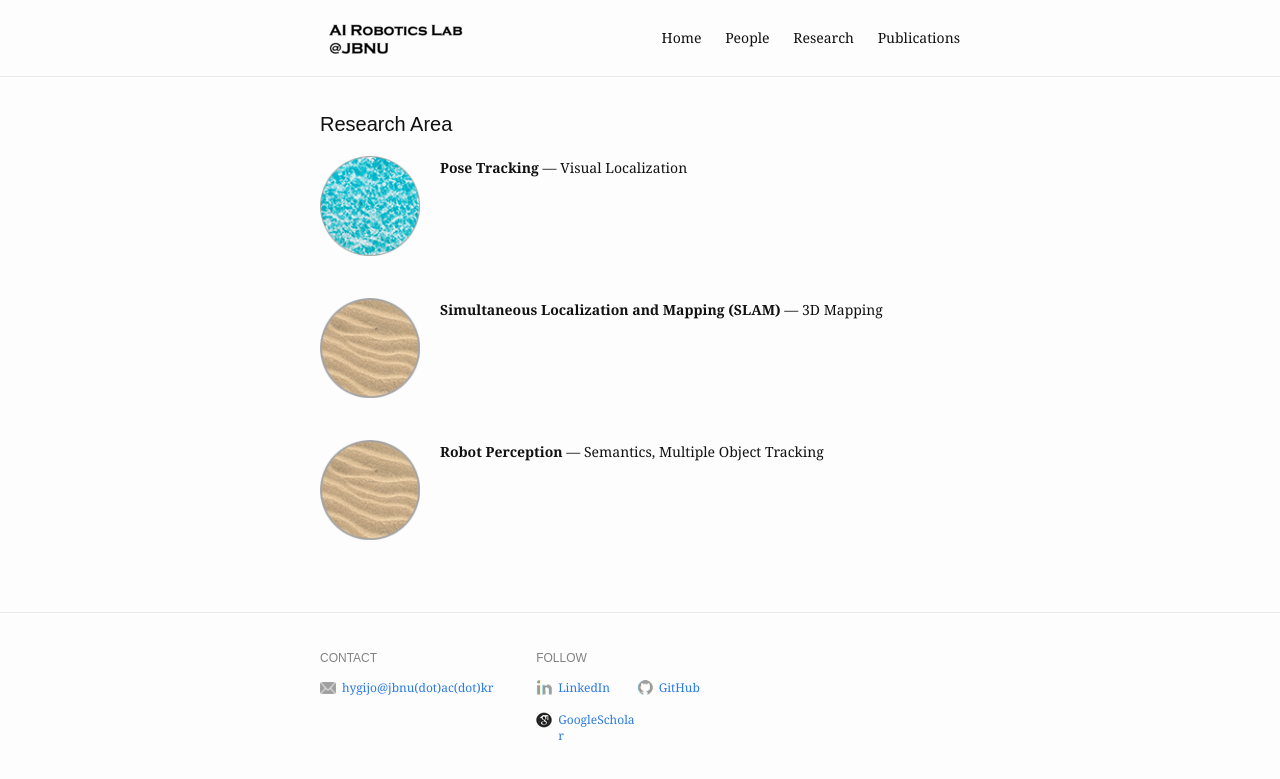
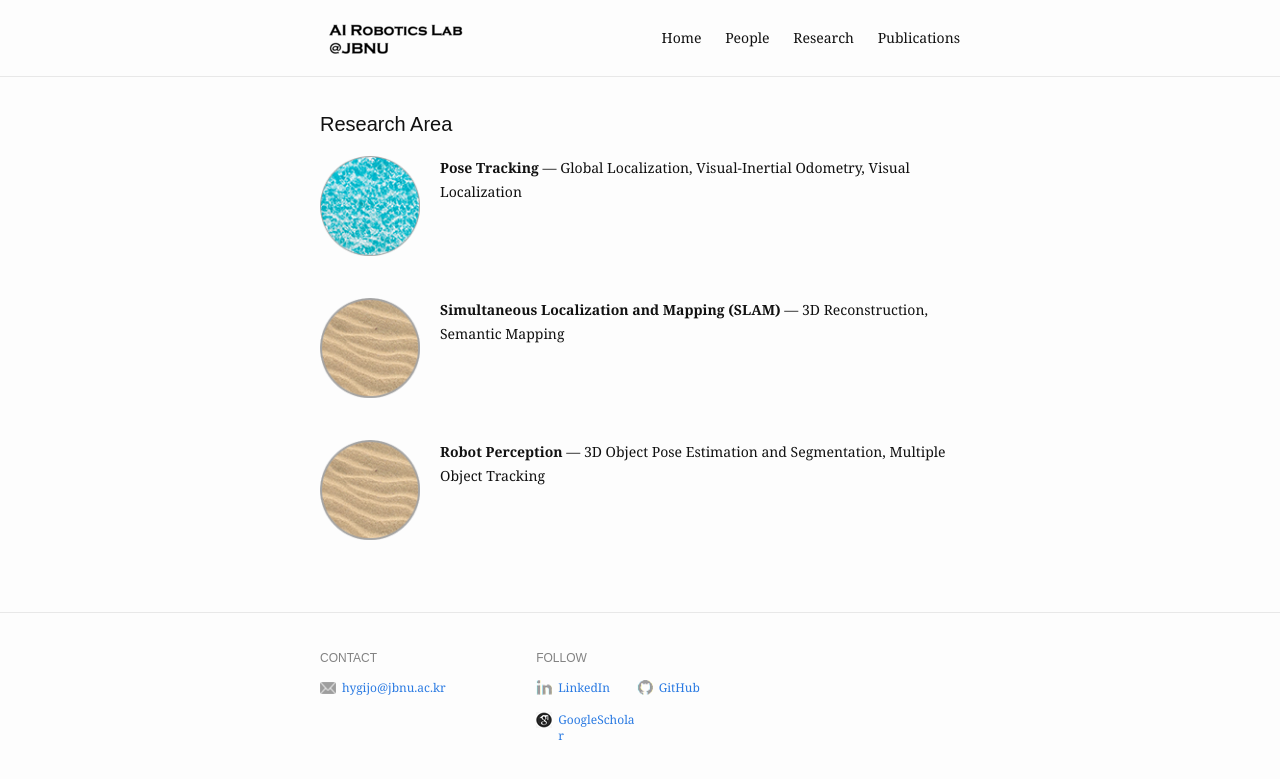
Before and after one commit to johg15/johg15.github.io, a Jekyll site: the page built from research.md, in a window 1280 px wide. Shown: the top 779 px of the page. Built offline with Jekyll 4.4.1, drawn with Linux system fonts in a browser that asks for light colours.

Commit message:
research contents change

```diff
--- a/_config.yml
+++ b/_config.yml
@@ -24,7 +24,7 @@ footer:
   show_powered_by: false
   contact:
     - name: Email
-      value: hygijo@jbnu(dot)ac(dot)kr
+      value: hygijo@jbnu.ac.kr
       link: mailto:hygijo@jbnu.ac.kr
 #    - name: WeChat
 #      value: YourWeChatUsername
--- a/research.md
+++ b/research.md
@@ -7,15 +7,15 @@ items:
     image:
       src: /assets/img/work/water.png
       alt: water
-    description: Visual Localization
+    description: Global Localization, Visual-Inertial Odometry, Visual Localization
   - title: Simultaneous Localization and Mapping (SLAM)
     image:
       src: /assets/img/work/sand.png
       alt: sand
-    description: 3D Mapping
+    description: 3D Reconstruction, Semantic Mapping
   - title: Robot Perception
     image:
       src: /assets/img/work/sand.png
       alt: sand
-    description: Semantics, Multiple Object Tracking
+    description: 3D Object Pose Estimation and Segmentation, Multiple Object Tracking
 ---
```
Also changed, not shown: index.md (+1 -1 lines).
